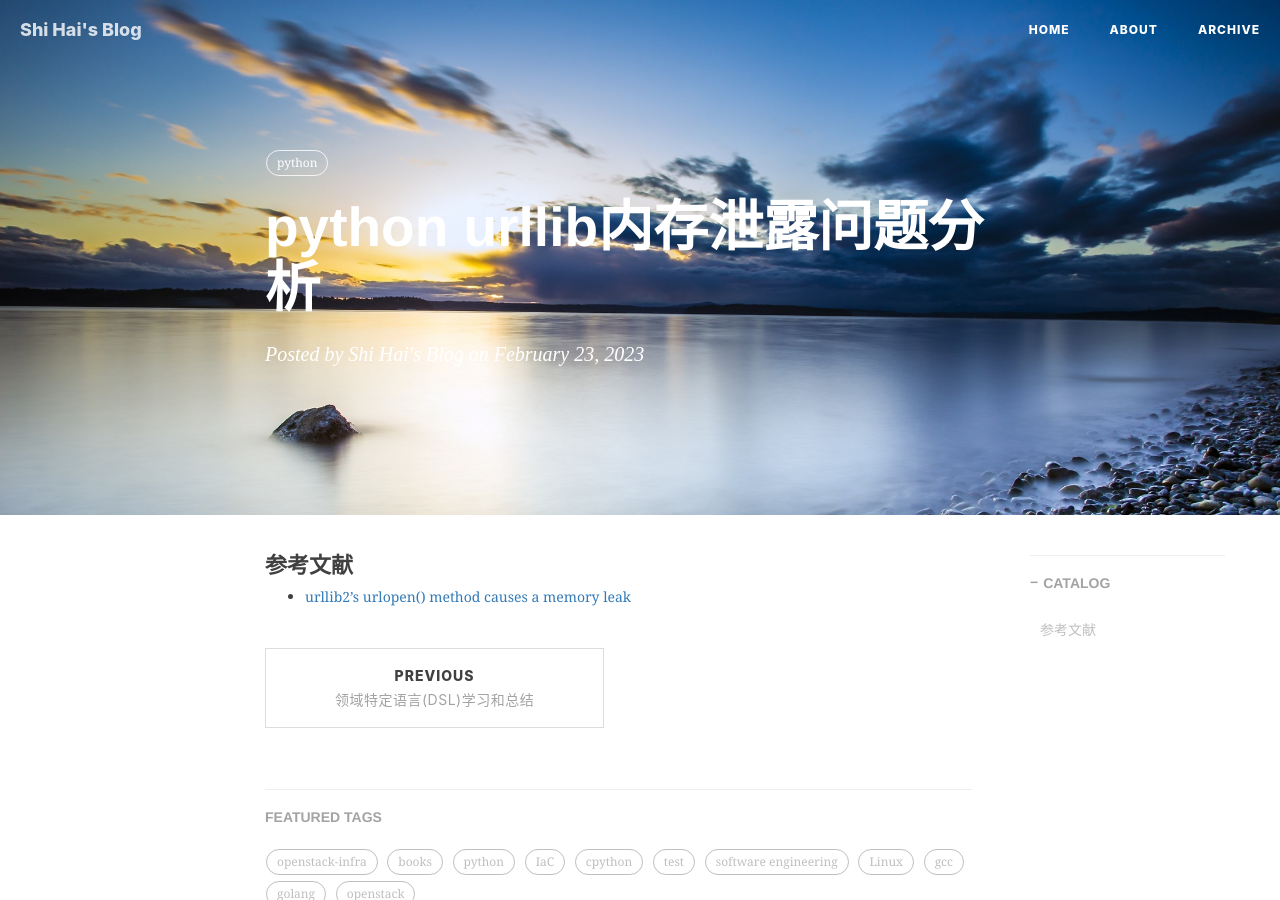
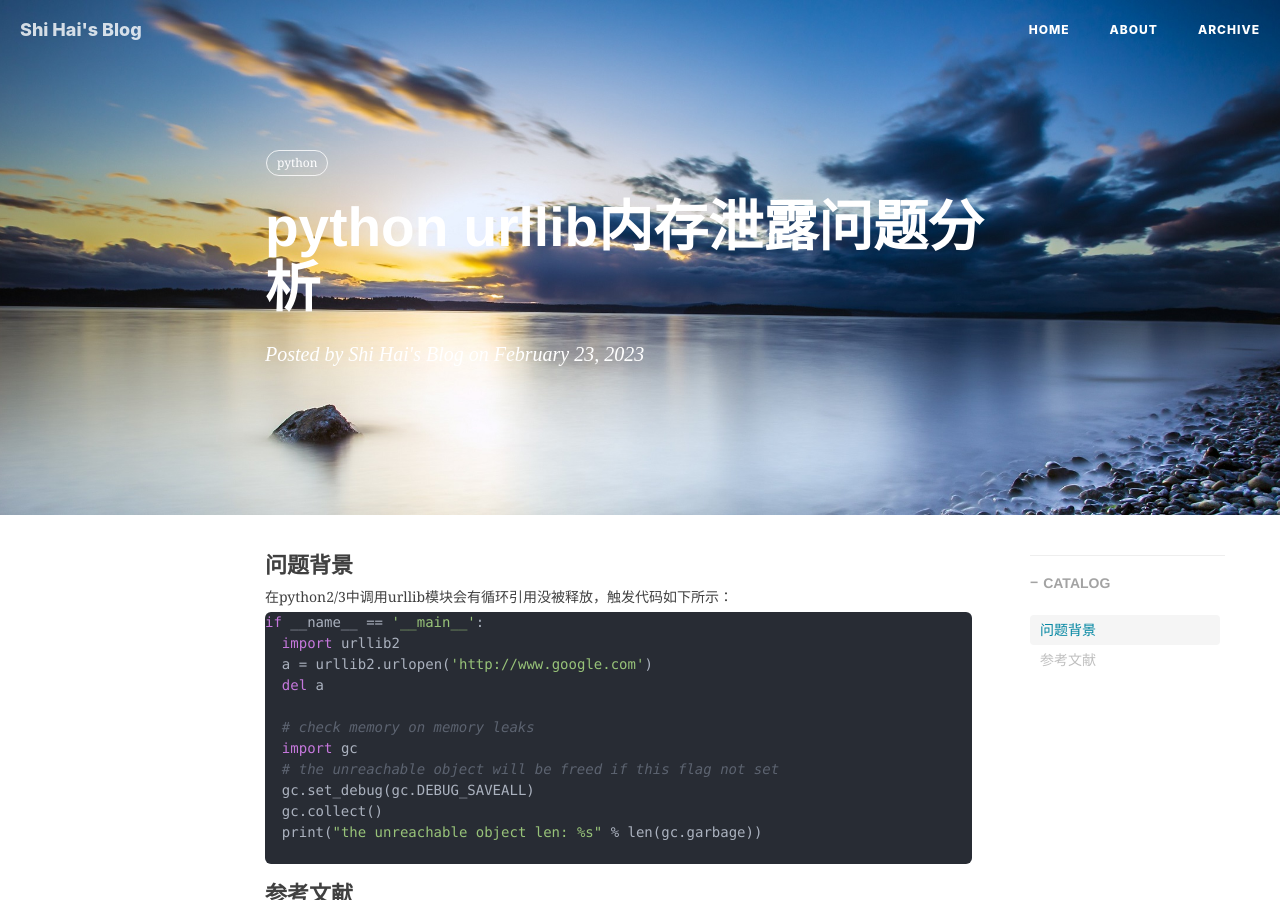
Before and after one commit to shihai1991/shihai1991.github.io, a Jekyll site: the page built from _posts/2023-02-23-urllib内存泄露问题分析.md, in a window 1280 px wide and 900 px high. Built offline with Jekyll 4.4.1, drawn with Linux system fonts in a browser that asks for light colours; nearby versions of some CDN libraries; comment, search, counter and statistics services are not loaded.

Commit message:
Update 2023-02-23-urllib内存泄露问题分析.md

````diff
--- a/_posts/2023-02-23-urllib内存泄露问题分析.md
+++ b/_posts/2023-02-23-urllib内存泄露问题分析.md
@@ -9,5 +9,22 @@ tags:
 time: '2023.02.23 12:07:00'
 ---
 
+# 问题背景
+在python2/3中调用urllib模块会有循环引用没被释放，触发代码如下所示：
+```python
+if __name__ == '__main__':
+  import urllib2
+  a = urllib2.urlopen('http://www.google.com')
+  del a
+
+  # check memory on memory leaks
+  import gc
+  # the unreachable object will be freed if this flag not set
+  gc.set_debug(gc.DEBUG_SAVEALL)
+  gc.collect()
+  print("the unreachable object len: %s" % len(gc.garbage))
+
+```
+
 # 参考文献
 - [urllib2's urlopen() method causes a memory leak](https://github.com/python/cpython/issues/42012)
````
